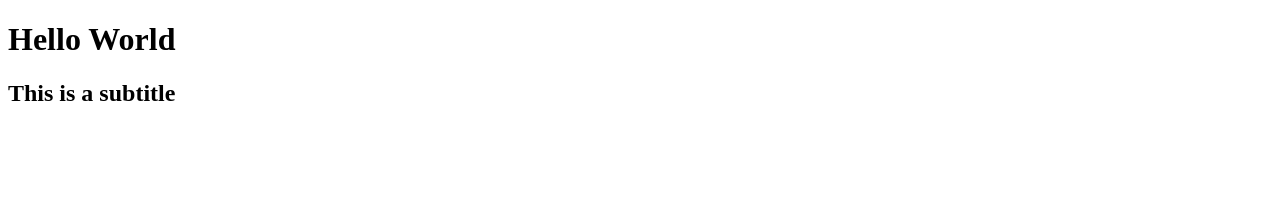
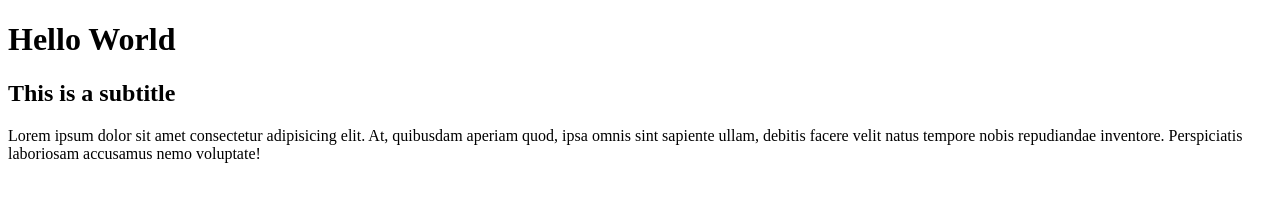
Before and after one commit to illydali/tgc16_firstrepo, a plain HTML site: page index.html in a window 1280 px wide. Drawn offline with Linux system fonts and the light colour scheme.

Commit message:
added lorem ipsum in p tag

```diff
--- a/index.html
+++ b/index.html
@@ -9,5 +9,6 @@
 <body>
     <h1>Hello World</h1>
     <h2>This is a subtitle</h2>
+    <p>Lorem ipsum dolor sit amet consectetur adipisicing elit. At, quibusdam aperiam quod, ipsa omnis sint sapiente ullam, debitis facere velit natus tempore nobis repudiandae inventore. Perspiciatis laboriosam accusamus nemo voluptate!</p>
 </body>
 </html>
```
